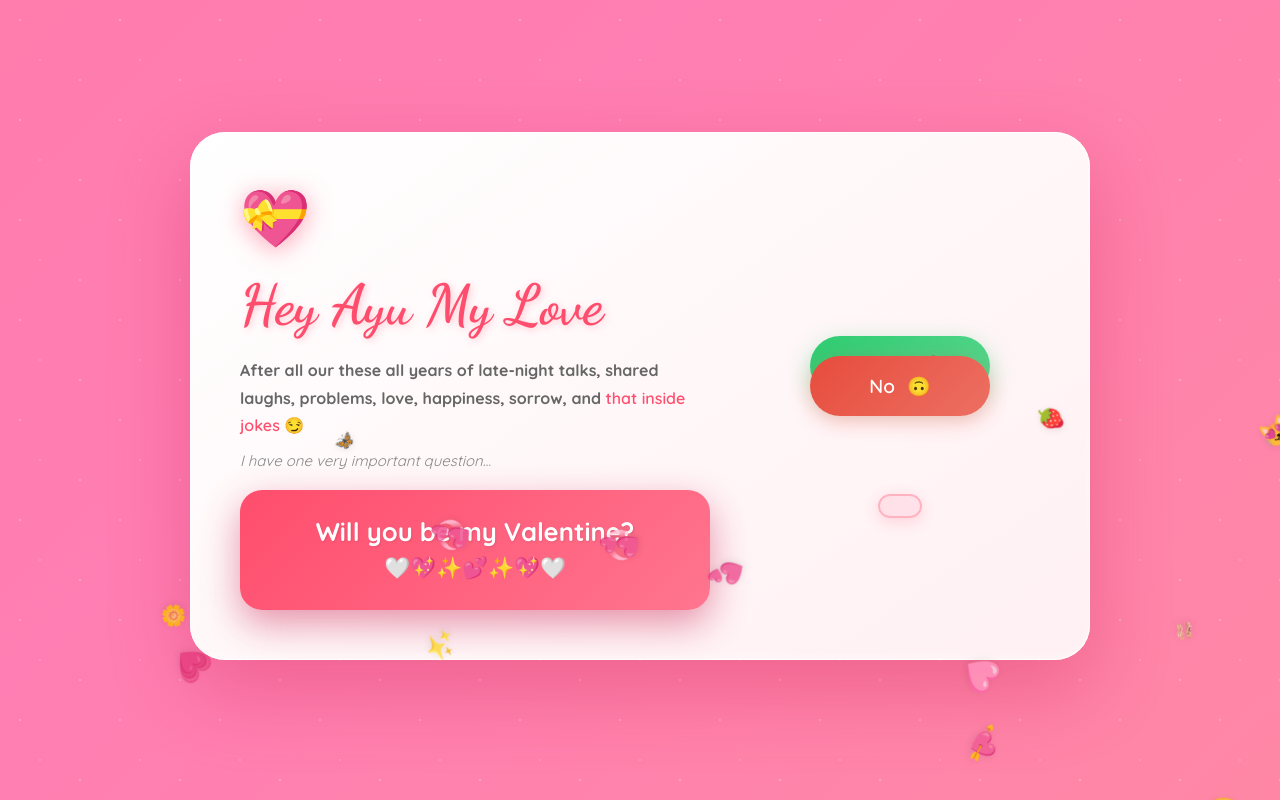
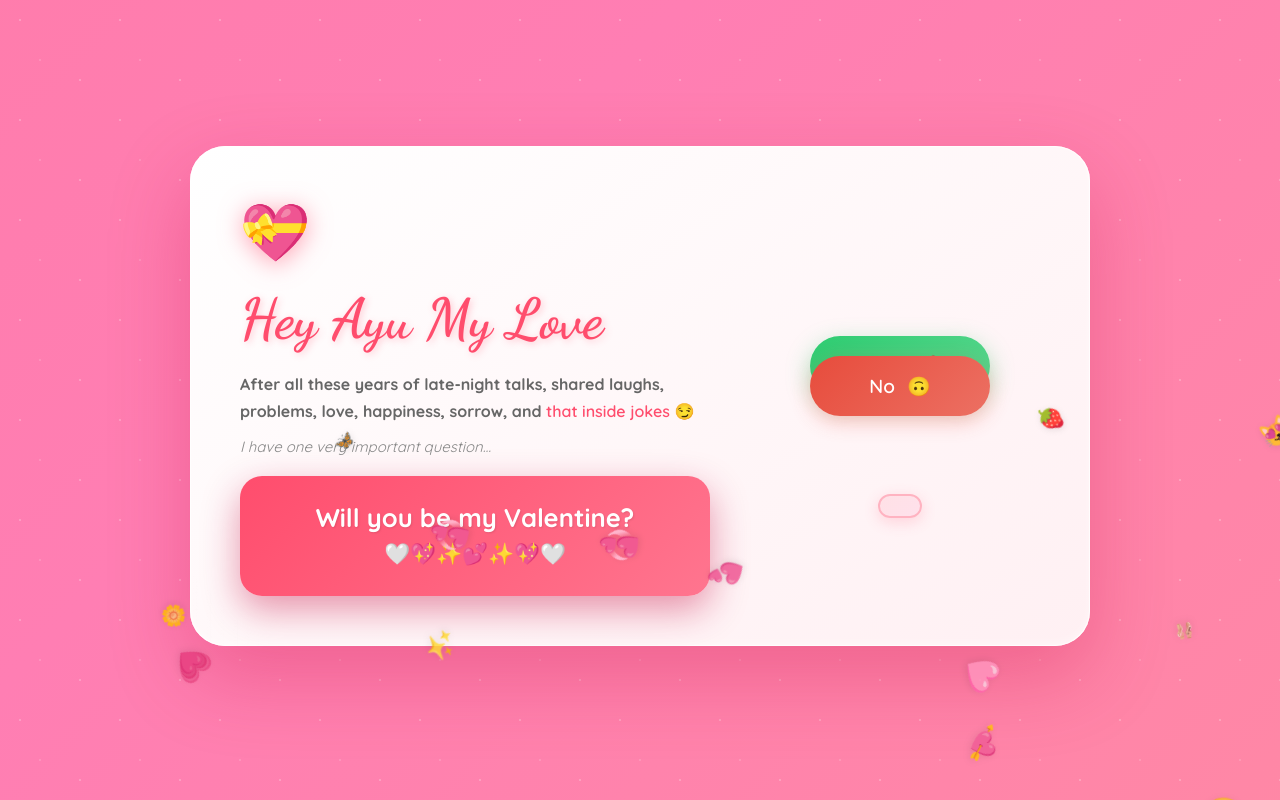
Before and after one commit to vicky2233/funtine, a plain HTML site: page index.html in a window 1280 px wide. Drawn offline with Linux system fonts and the light colour scheme.

Commit message:
refector few lines

```diff
--- a/index.html
+++ b/index.html
@@ -28,7 +28,7 @@
 
                 <h1 class="title">Hey Ayu My Love</h1>
                 <p class="subtitle">
-                    <strong> After all our these all years of late-night talks, shared laughs, problems, love,
+                    <strong> After all these years of late-night talks, shared laughs, problems, love,
                         happiness, sorrow,
                         and <em>that inside jokes</em> 😏
                     </strong>
```
